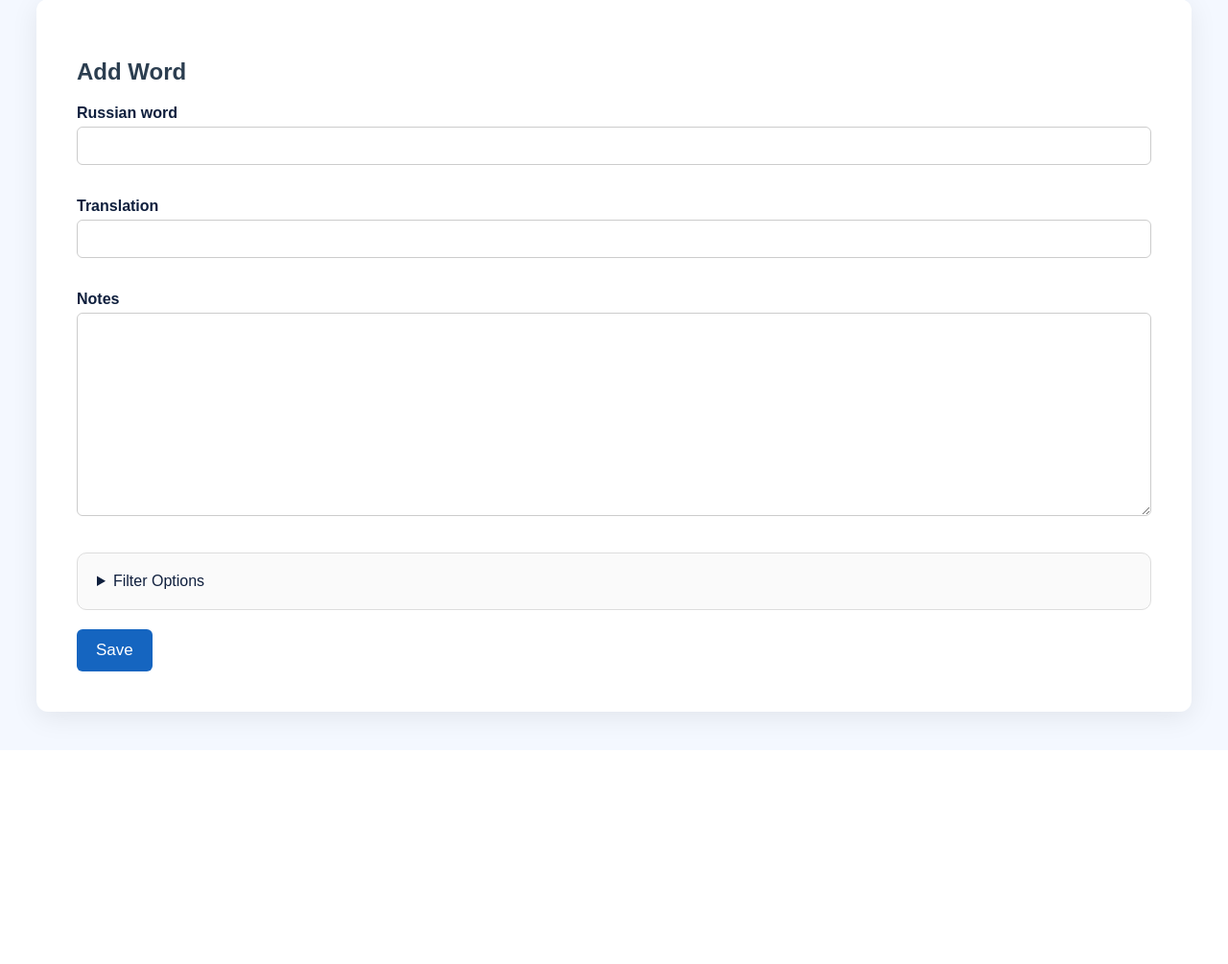
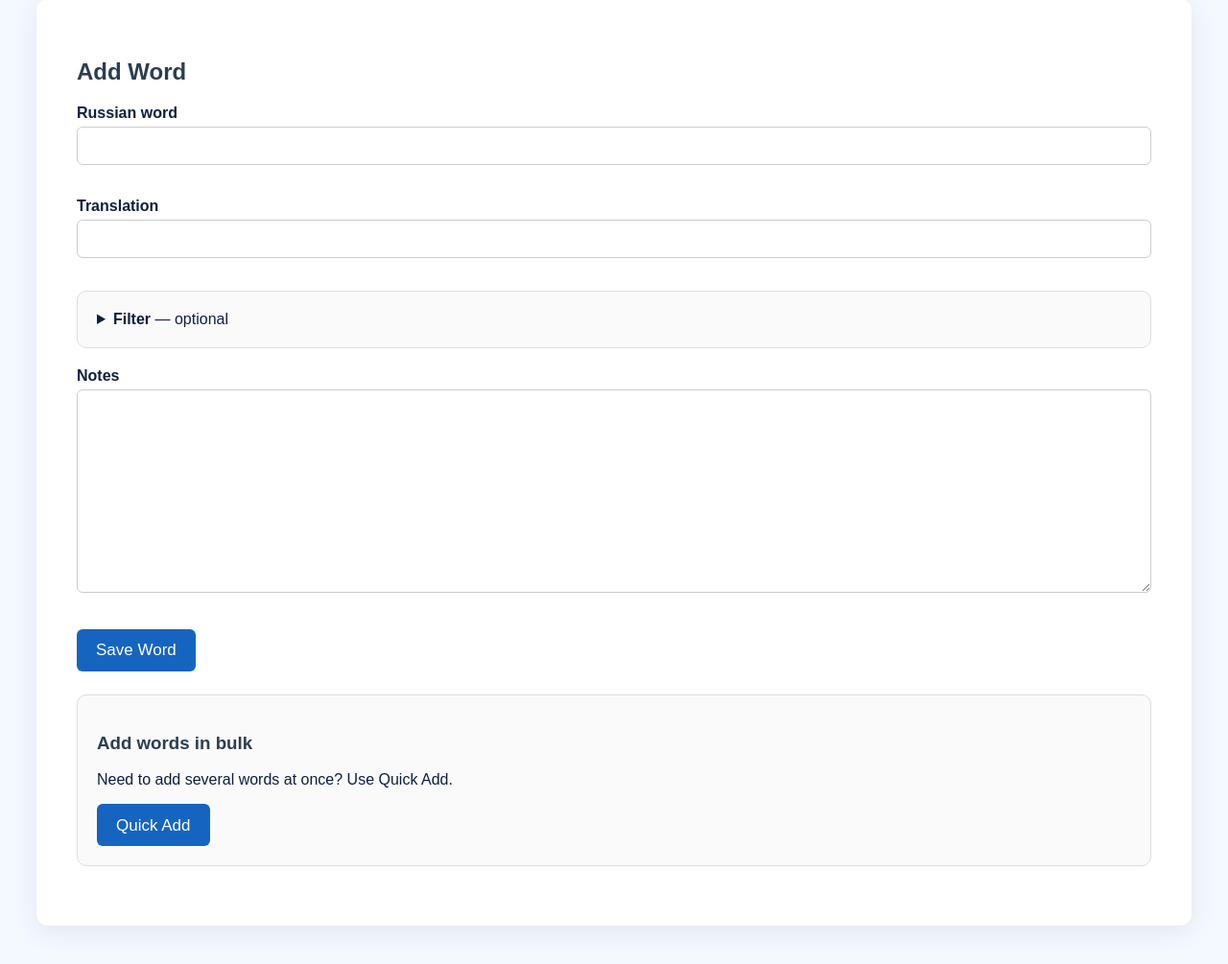
Before and after one commit to onurdosi/RussianLearningCenter, a Django app: page /add/ in a window 1280 px wide. Shown: the part 115-1120 px from the top of the page at 96% size. Before the commit the page ends 881 px from the top, so only its background shows below. Run offline with Django 5.2, Linux system fonts and the light colour scheme; the visitor is signed in with stand-in values (Sample User, id 1); data that the repository does not hold is empty.

Commit message:
Fix bug where quick add was removed accidentally

```diff
--- a/vocab/static/css/style.css
+++ b/vocab/static/css/style.css
@@ -418,3 +418,8 @@ label {
     background-color: #c9dcff !important;
     color: #0f1f3d !important;
 }
+
+
+.quick-add-card {
+    margin-top: 24px;
+}
--- a/vocab/templates/vocab/word_form.html
+++ b/vocab/templates/vocab/word_form.html
@@ -42,27 +42,16 @@
         </p>
     {% endif %}
 
-    <p>
-        <label for="{{ form.notes.id_for_label }}">
-            {% if language == 'ru' %}Заметки{% else %}Notes{% endif %}
-        </label>
-        {{ form.notes }}
-        {{ form.notes.errors }}
-    </p>
-
     <div class="word-card">
         <details>
             <summary>
-                {% if language == 'ru' %}
-                    Настройки фильтра
-                {% else %}
-                    Filter Options
-                {% endif %}
+                <strong>{% if language == 'ru' %}Фильтр{% else %}Filter{% endif %}</strong>
+                — {% if language == 'ru' %}необязательно{% else %}optional{% endif %}
             </summary>
 
             <p>
                 <label for="{{ form.word_filter.id_for_label }}">
-                    {% if language == 'ru' %}Фильтр{% else %}Filter{% endif %}
+                    {% if language == 'ru' %}Выбрать фильтр{% else %}Choose Filter{% endif %}
                 </label>
                 {{ form.word_filter }}
                 {{ form.word_filter.errors }}
@@ -78,8 +67,34 @@
         </details>
     </div>
 
+    <p>
+        <label for="{{ form.notes.id_for_label }}">
+            {% if language == 'ru' %}Заметки{% else %}Notes{% endif %}
+        </label>
+        {{ form.notes }}
+        {{ form.notes.errors }}
+    </p>
+
     <button type="submit">
-        {% if language == 'ru' %}Сохранить{% else %}Save{% endif %}
+        {% if language == 'ru' %}Сохранить слово{% else %}Save Word{% endif %}
     </button>
 </form>
+
+{% if 'add' in request.path %}
+    <div class="word-card quick-add-card">
+        <h3>{% if language == 'ru' %}Добавить несколько слов{% else %}Add words in bulk{% endif %}</h3>
+
+        <p>
+            {% if language == 'ru' %}
+                Нужно добавить несколько слов сразу? Используйте Быстрое добавление.
+            {% else %}
+                Need to add several words at once? Use Quick Add.
+            {% endif %}
+        </p>
+
+        <a href="{% url 'quick_add_words' %}" class="button-link">
+            {% if language == 'ru' %}Быстрое добавление{% else %}Quick Add{% endif %}
+        </a>
+    </div>
+{% endif %}
 {% endblock %}
```
Also changed, not shown: vocab/templates/vocab/profile.html (+4 -26 lines).
